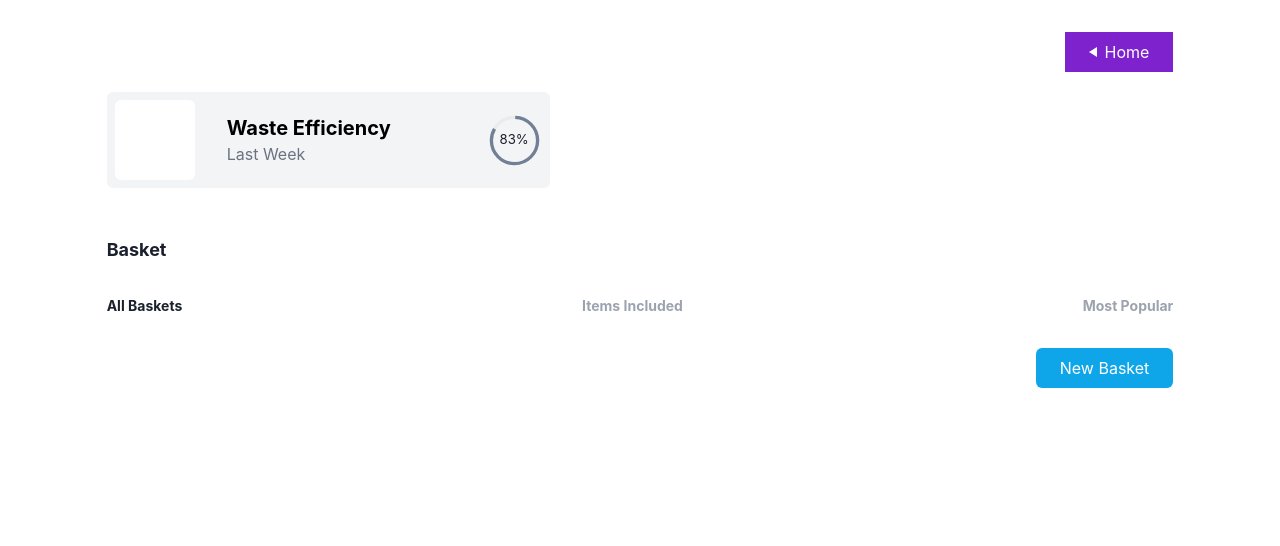
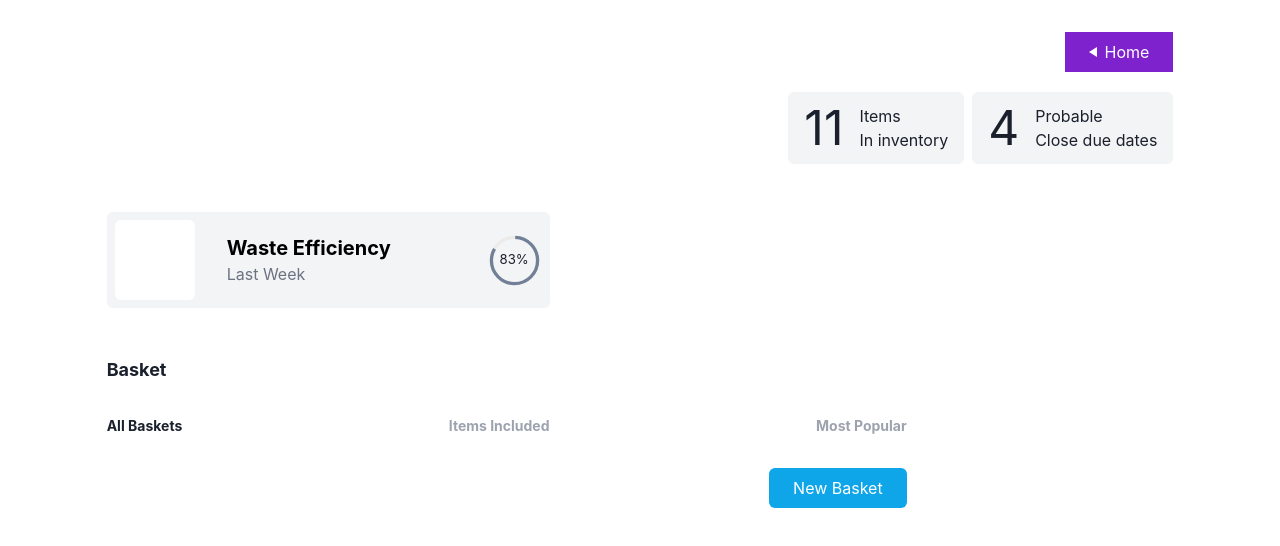
Before and after one commit to dimitriskarakaxas/recipes, a React (Create React App) app: page /cart in a window 1280 px wide. Shown: the top 546 px of the page. Built offline with nearby package versions, Linux system fonts and the light colour scheme.

Commit message:
add:CartHeader comp

```diff
--- a/src/components/Basket/Basket.js
+++ b/src/components/Basket/Basket.js
@@ -11,7 +11,7 @@ const Basket = ({ onShowAddBasket }) => {
   const renderedBaskets = basketCtx.baskets.baskets;
 
   return (
-    <div className="mt-12">
+    <div className="lg:w-3/4">
       <h2 className="mb-8 font-bold text-lg">Basket</h2>
       <header className="flex justify-between">
         <p className="font-bold text-sm">All Baskets</p>
--- a/src/components/Basket/BasketItem.js
+++ b/src/components/Basket/BasketItem.js
@@ -22,6 +22,8 @@ const BasketItem = () => {
   const checkboxClickHandler = () => {
     if (!isChecked) {
       showMaterialCheckHandler();
+    } else {
+      setIsChecked(false);
     }
   };
 
--- /dev/null
+++ b/src/components/CartHeader/CartHeader.js
@@ -0,0 +1,25 @@
+import React from "react";
+
+const CartHeader = () => {
+  return (
+    <header className="flex justify-between md:justify-end">
+      <div className="bg-gray-100 flex rounded-md items-center px-4 py-2 sm:px-8 sm:py-4 cursor-pointer md:transition-all md:hover:scale-[1.01] md:hover:shadow-xl">
+        {/* <div className="bg-gray-100 flex md:px-8 md:py-4 rounded-md items-center cursor-pointer md:transition-all md:hover:scale-[1.01] md:hover:shadow-xl"> */}
+        <p className="text-3xl sm:text-5xl mr-4">11</p>
+        <p className="text-sm sm:text-base">
+          Items
+          <br /> In inventory
+        </p>
+      </div>
+      <div className="bg-gray-100 flex rounded-md items-center px-4 py-3 sm:px-8 sm:py-4 ml-2 md:ml-4 cursor-pointer md:transition-all md:hover:scale-[1.01] md:hover:shadow-xl">
+        <p className="text-3xl sm:text-5xl mr-4">4</p>
+        <p className="text-sm sm:text-base">
+          Probable
+          <br /> Close due dates
+        </p>
+      </div>
+    </header>
+  );
+};
+
+export default CartHeader;
--- a/src/components/WasteEfficiency/WasteEfficiency.js
+++ b/src/components/WasteEfficiency/WasteEfficiency.js
@@ -3,7 +3,7 @@ import { CircularProgress, CircularProgressLabel } from "@chakra-ui/react";
 
 const WasteEfficiency = () => {
   return (
-    <div className="bg-gray-100 p-2 flex items-center justify-between rounded-md md:w-fit md:transition-all md:hover:scale-[1.01] md:hover:shadow-xl">
+    <div className="bg-gray-100 p-2 flex items-center justify-between my-12 cursor-pointer rounded-md md:w-fit md:transition-all md:hover:scale-[1.01] md:hover:shadow-xl">
       <div className="bg-white w-20 h-20 rounded-md flex-shrink-0"></div>
       <div className="md:ml-8">
         <h2 className="text-black font-bold md:text-xl">Waste Efficiency</h2>
--- a/src/pages/Cart.js
+++ b/src/pages/Cart.js
@@ -1,4 +1,5 @@
 import React, { Fragment, useState } from "react";
+import CartHeader from "../components/CartHeader/CartHeader";
 import Basket from "../components/Basket/Basket";
 import WasteEfficiency from "../components/WasteEfficiency/WasteEfficiency";
 import AddBasket from "../components/AddBasket/AddBasket";
@@ -16,6 +17,7 @@ const Cart = () => {
 
   return (
     <Fragment>
+      <CartHeader />
       <WasteEfficiency />
       <Basket onShowAddBasket={showAddBasketHandler} />
       {addBasketIsShown && <AddBasket onCloseAddBasket={hideAddBasketHandler} />}
```
